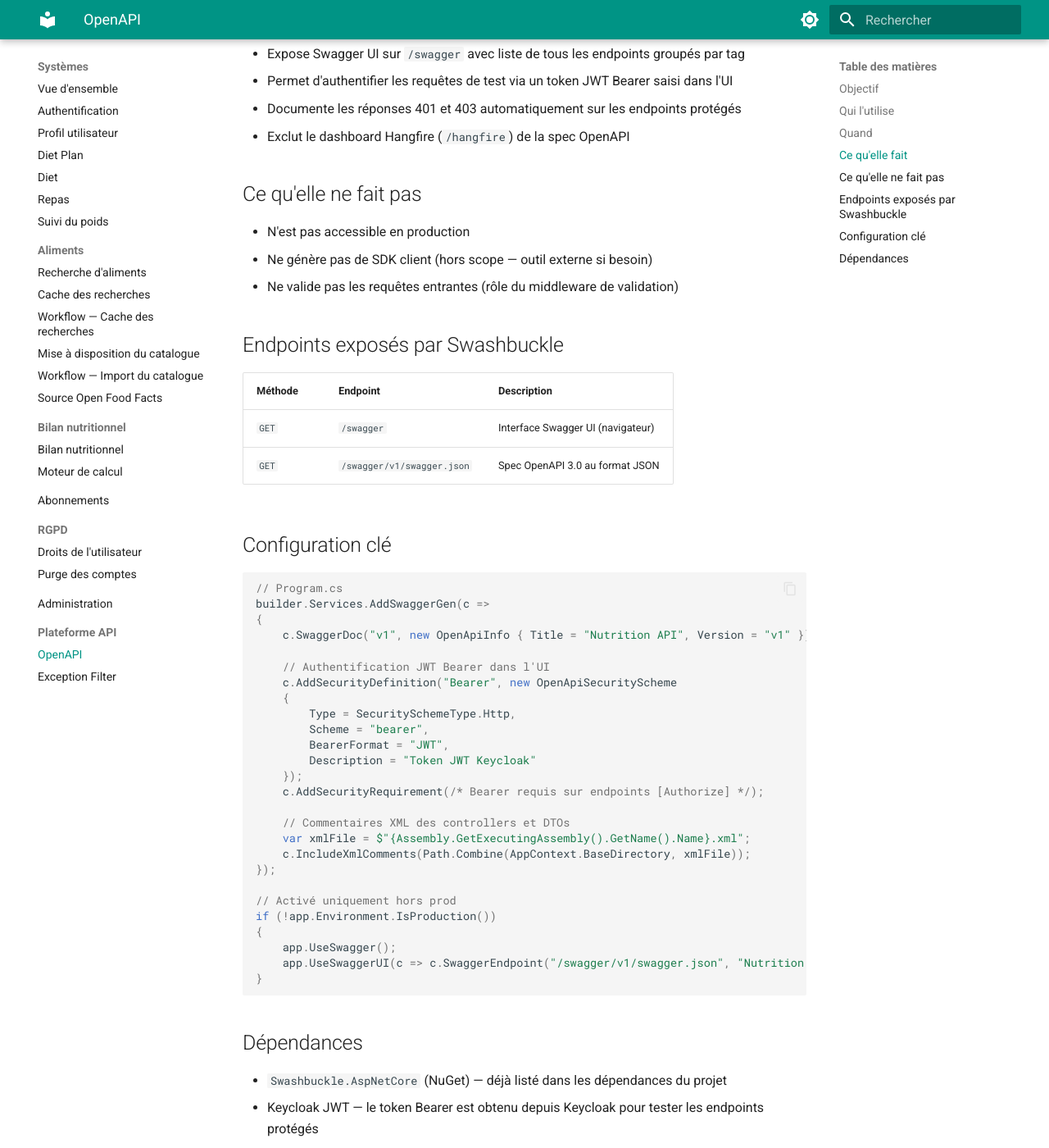
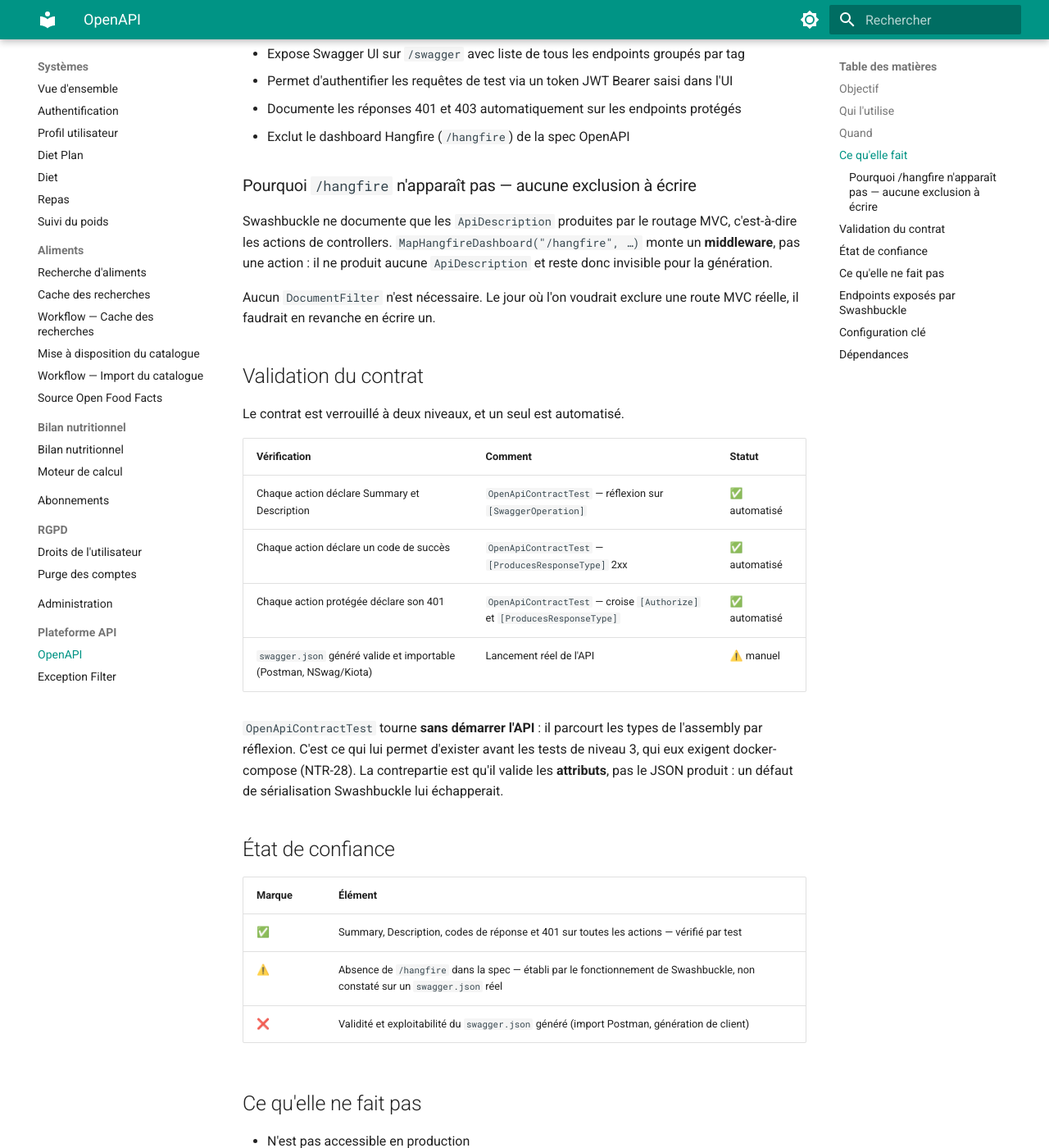
Before and after one commit to MGNetworking/docs-nutrition, an MkDocs documentation site: the page built from pages/backend/systemes/plateforme/openapi.md, in a window 1280 px wide and 1400 px high, scrolled down 904 px. Shown: the whole window at 82% size. Built offline with MkDocs 1.6.1 and Material for MkDocs 9.7.7, drawn with Linux system fonts in a browser that asks for light colours.

Commit message:
docs(openapi): documenter la validation du contrat et l exclusion Hangfire #NTR-121
Explique pourquoi /hangfire n apparait pas dans la spec sans exclusion a
ecrire : MapHangfireDashboard monte un middleware, pas une action MVC, donc
aucune ApiDescription.

Ajoute le tableau de validation du contrat et l etat de confiance : les
attributs sont verrouilles par test, le swagger.json genere ne l est pas.

```diff
--- a/pages/backend/systemes/plateforme/openapi.md
+++ b/pages/backend/systemes/plateforme/openapi.md
@@ -28,6 +28,39 @@ Exposer une documentation interactive de l'API REST, permettant aux développeur
 - Permet d'authentifier les requêtes de test via un token JWT Bearer saisi dans l'UI
 - Documente les réponses 401 et 403 automatiquement sur les endpoints protégés
 - Exclut le dashboard Hangfire (`/hangfire`) de la spec OpenAPI
+
+### Pourquoi `/hangfire` n'apparaît pas — aucune exclusion à écrire
+
+Swashbuckle ne documente que les `ApiDescription` produites par le routage MVC, c'est-à-dire les
+actions de controllers. `MapHangfireDashboard("/hangfire", …)` monte un **middleware**, pas une
+action : il ne produit aucune `ApiDescription` et reste donc invisible pour la génération.
+
+Aucun `DocumentFilter` n'est nécessaire. Le jour où l'on voudrait exclure une route MVC réelle, il
+faudrait en revanche en écrire un.
+
+## Validation du contrat
+
+Le contrat est verrouillé à deux niveaux, et un seul est automatisé.
+
+| Vérification | Comment | Statut |
+|---|---|---|
+| Chaque action déclare Summary et Description | `OpenApiContractTest` — réflexion sur `[SwaggerOperation]` | ✅ automatisé |
+| Chaque action déclare un code de succès | `OpenApiContractTest` — `[ProducesResponseType]` 2xx | ✅ automatisé |
+| Chaque action protégée déclare son 401 | `OpenApiContractTest` — croise `[Authorize]` et `[ProducesResponseType]` | ✅ automatisé |
+| `swagger.json` généré valide et importable (Postman, NSwag/Kiota) | Lancement réel de l'API | ⚠️ manuel |
+
+`OpenApiContractTest` tourne **sans démarrer l'API** : il parcourt les types de l'assembly par
+réflexion. C'est ce qui lui permet d'exister avant les tests de niveau 3, qui eux exigent
+docker-compose (NTR-28). La contrepartie est qu'il valide les **attributs**, pas le JSON produit :
+un défaut de sérialisation Swashbuckle lui échapperait.
+
+## État de confiance
+
+| Marque | Élément |
+|---|---|
+| ✅ | Summary, Description, codes de réponse et 401 sur toutes les actions — vérifié par test |
+| ⚠️ | Absence de `/hangfire` dans la spec — établi par le fonctionnement de Swashbuckle, non constaté sur un `swagger.json` réel |
+| ❌ | Validité et exploitabilité du `swagger.json` généré (import Postman, génération de client) |
 
 ## Ce qu'elle ne fait pas
 
```
